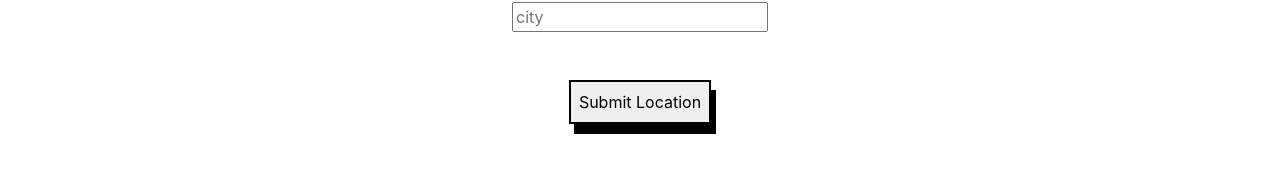
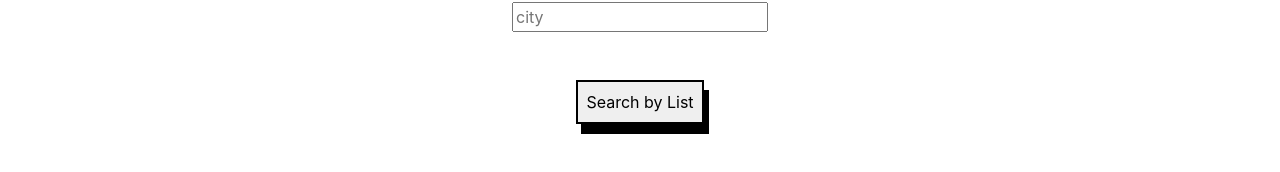
Before and after one commit to anakp07/capstone-frontend, a React (Create React App) app in the folder frontend/: page /locationsearch in a window 1280 px wide. Shown: the part 210-382 px from the top of the page. Built offline with nearby package versions, Linux system fonts and the light colour scheme.

Commit message:
added required imports for future rendering of listview

```diff
--- a/frontend/src/components/LocationSearchForm.js
+++ b/frontend/src/components/LocationSearchForm.js
@@ -2,6 +2,7 @@
 import React, { useState } from 'react';
 import PropTypes from 'prop-types';
 import './LocationSearchForm.css';
+import ListView from './ListView';
 
 const LocationSearchForm = (props) => {
   const [updatedFormFields, setUpdatedFormFields] = useState({
@@ -23,6 +24,7 @@ const LocationSearchForm = (props) => {
   const onSubmission = (event) => {
     event.preventDefault();
     props.setFormFields(updatedFormFields);
+
 }
 
   return (
@@ -36,7 +38,6 @@ const LocationSearchForm = (props) => {
       onChange={onInput}
       value={updatedFormFields.country}
       />
-
       </p>
       <p>
        <input
@@ -57,10 +58,8 @@ const LocationSearchForm = (props) => {
       />
       </p>
       <div className="PlayerSubmissionForm__submit">
-          <input type="submit" value="Submit Location" className="PlayerSubmissionForm__submit-btn" setLocation='true'/>
-
+          <input type="submit" value="Search by List" className="PlayerSubmissionForm__submit-btn" setLocation='true'/>
       </div>
-
       </form>
 
 
@@ -69,4 +68,5 @@ const LocationSearchForm = (props) => {
   )
 }
 
+
 export default LocationSearchForm;
```
